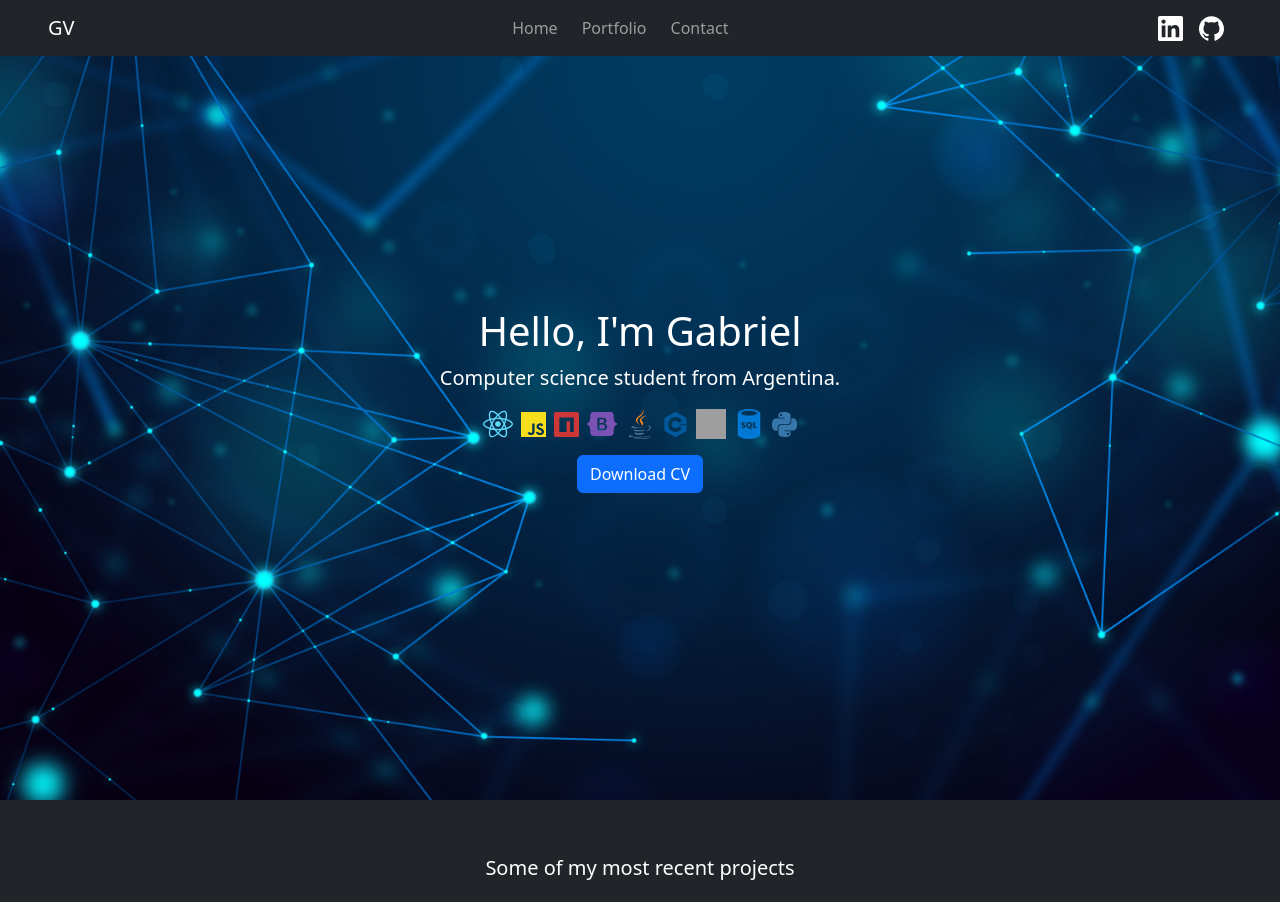
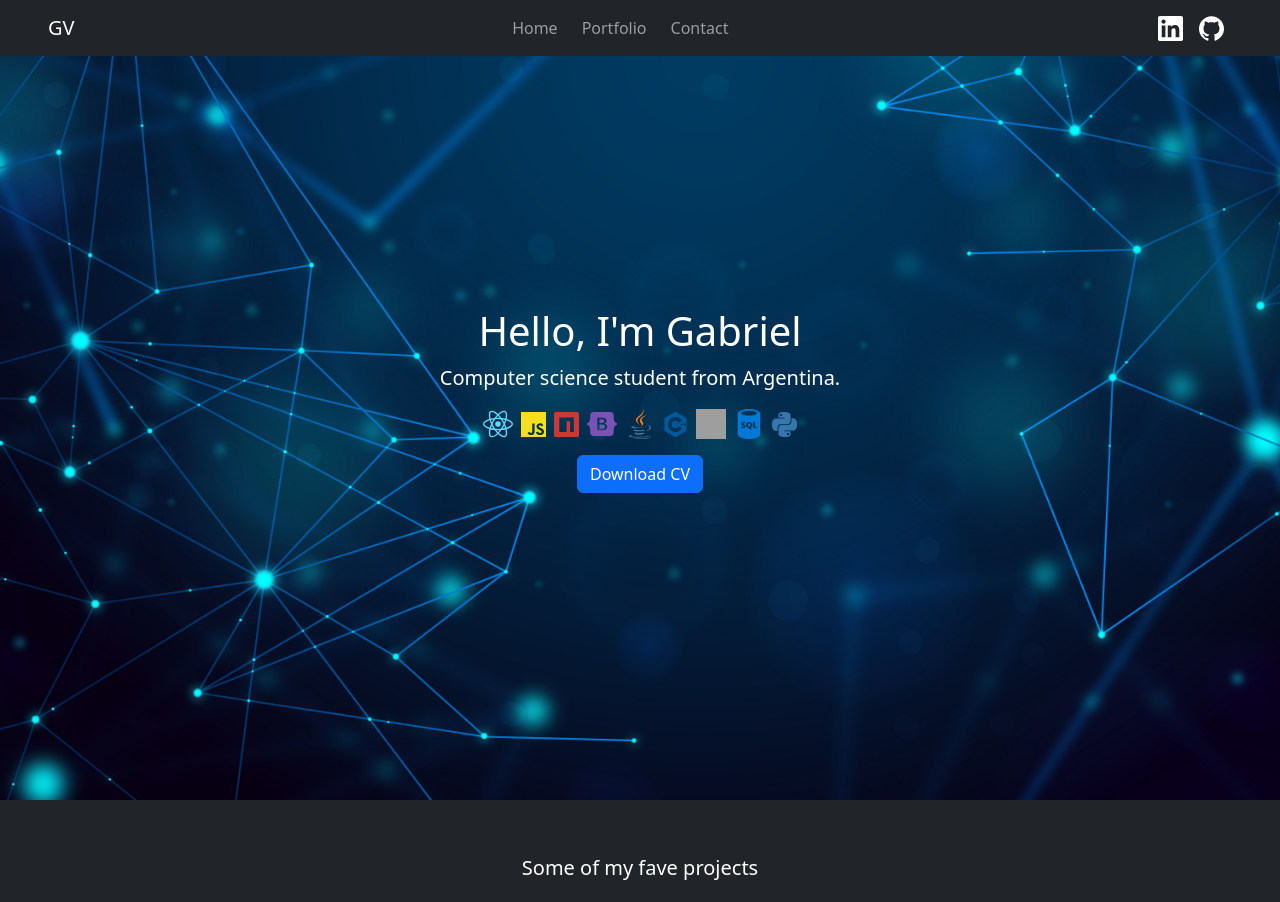
Before and after one commit to gab-villa/my-portfolio, a React (Vite) app: page / in a window 1280 px wide. Shown: the top 902 px of the page. Built offline with nearby package versions, Linux system fonts and the light colour scheme; grey boxes are pictures that could not be loaded; a web font is replaced by a local one.

Commit message:
changed text of section portfolio

```diff
--- a/src/App.jsx
+++ b/src/App.jsx
@@ -108,7 +108,7 @@ function App() {
 
           <Row id="Portfolio" className="bg-dark align-items-center justify-content-center text-center pt-5">
 
-            <h5  className="pt-2">Some of my most recent projects</h5>
+            <h5  className="pt-2">Some of my fave projects</h5>
 
             <Col xs={{span:8}} sm={{span:8}}  md={{span:5}} lg={{span:4}} xl={{span:3}} className="py-3 px-0">
               <ProjectCard
```
